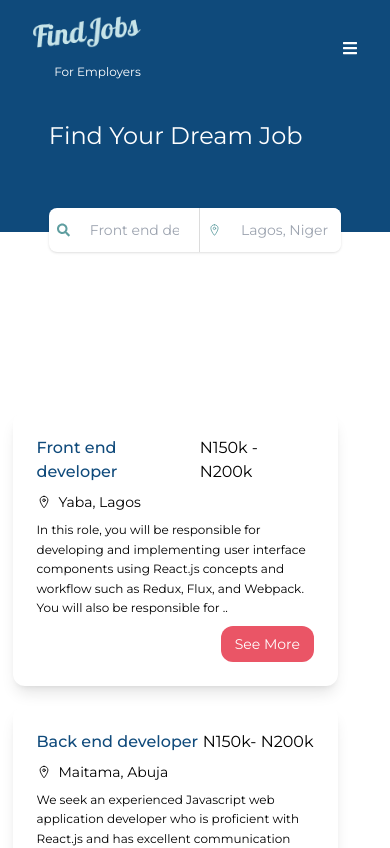
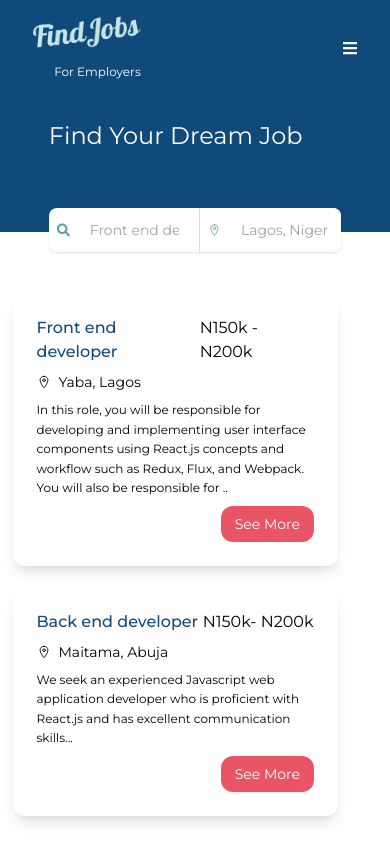
Before and after one commit to mrWealthid/Jobs, a React (Create React App) app: page / in a window 390 px wide. Shown: the top 848 px of the page. Built offline with nearby package versions, Linux system fonts and the light colour scheme.

Commit message:
basic deployment fixes

```diff
--- a/src/components/Views/GuestBoard.js
+++ b/src/components/Views/GuestBoard.js
@@ -109,14 +109,14 @@ const GuestBoard = () => {
       <main
         className={`${
           id ? 'flex flex-col md:flex-row  lg:items-start' : ''
-        } my-20 gap-10 justify-center items-center sm:w-11/12 lg:w-9/12  flex mx-auto min-h-screen md:h-full lg:min-h-screen `}
+        } gap-10 justify-center items-center sm:w-11/12 lg:w-9/12  flex mx-auto min-h-screen md:h-full lg:min-h-screen `}
       >
         <section
           className={` grid ${
             id
               ? 'grid-cols-1 w-10/12 sm:w-8/12  md:w-1/2 '
               : 'md:grid-cols-2 md:w-auto w-10/12 mx-auto '
-          } gap-5  my-20 `}
+          } gap-5 my-10 md:my-2  `}
         >
           {jobs.map((job) => (
             <JobCard {...job} key={job.id} />
```
Also changed, not shown: 1 other file (tests, documents, lock files or other folders).
